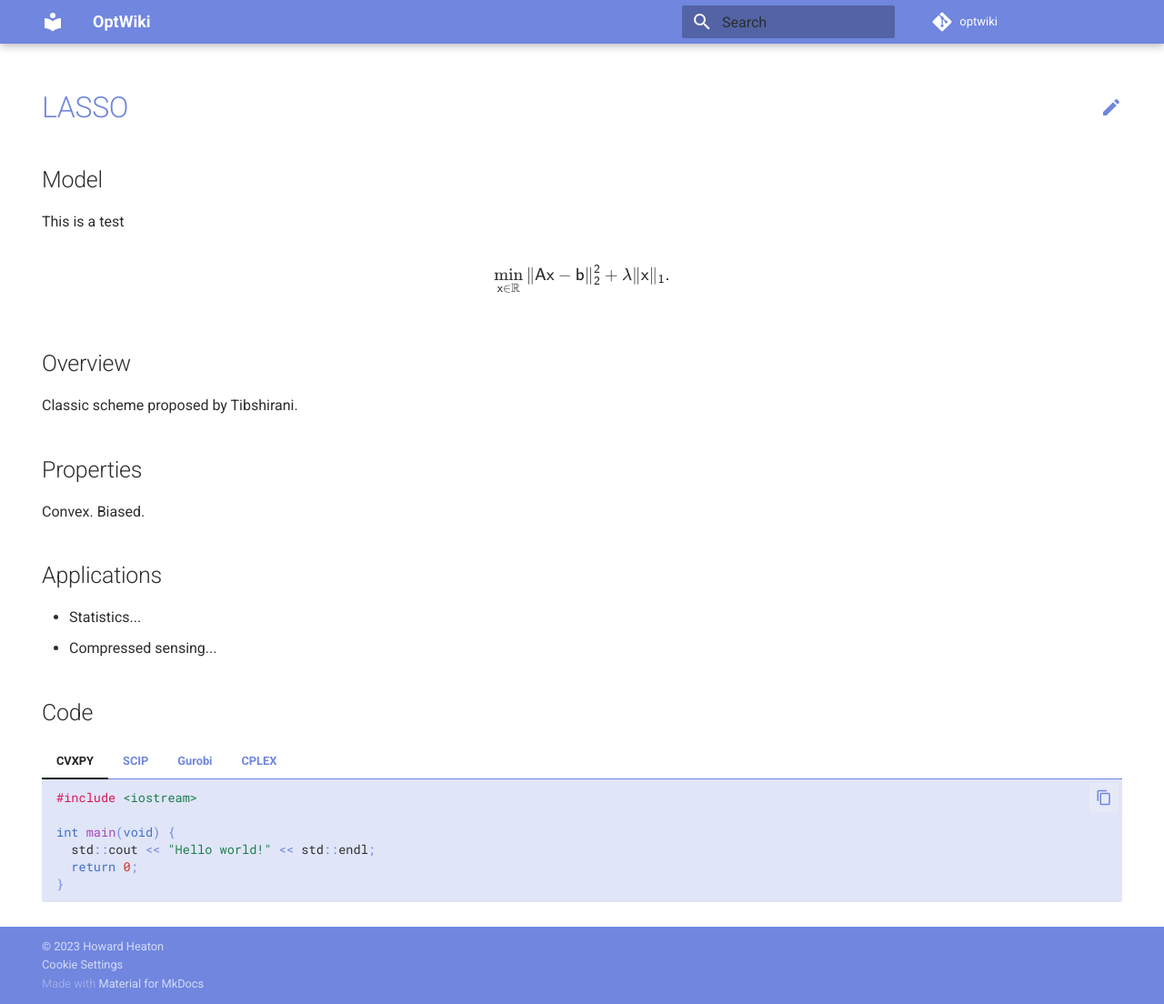
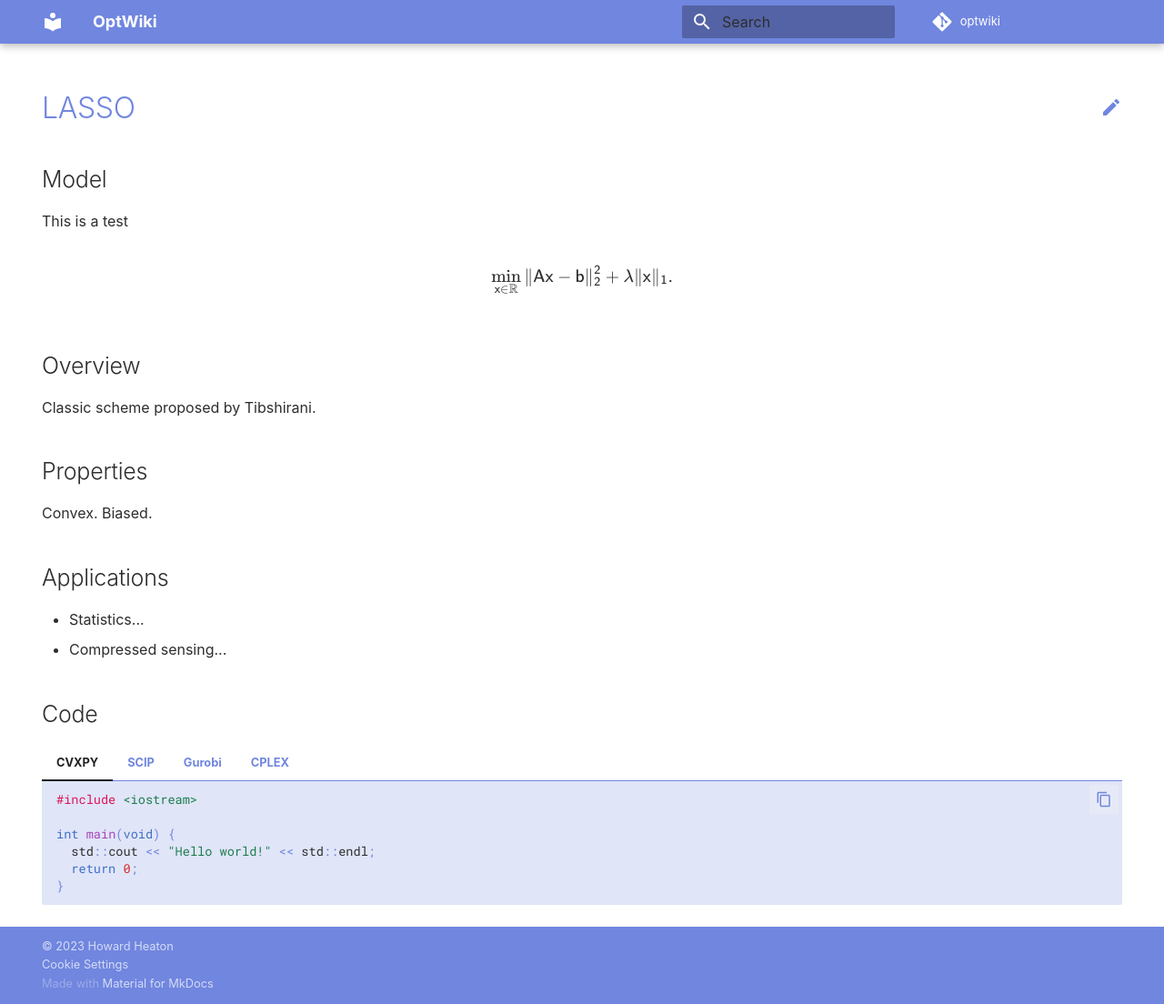
Before and after one commit to AppliedMathWiki/site, an MkDocs documentation site: the page built from docs/model-lasso.md, in a window 1280 px wide and 1104 px high. Shown: the whole window at 91% size. Built offline with MkDocs 1.6.1 and Material for MkDocs 9.7.7, drawn with Linux system fonts in a browser that asks for light colours; comment, search, counter and statistics services are not loaded.

Commit message:
update ubuntu font

```diff
--- a/mkdocs.yml
+++ b/mkdocs.yml
@@ -20,6 +20,8 @@ theme:
   palette:
     scheme: default
   language: en
+  font:
+    text: Ubuntu:wght@500
   features:
     - toc.integrate
     - search.suggest
```
